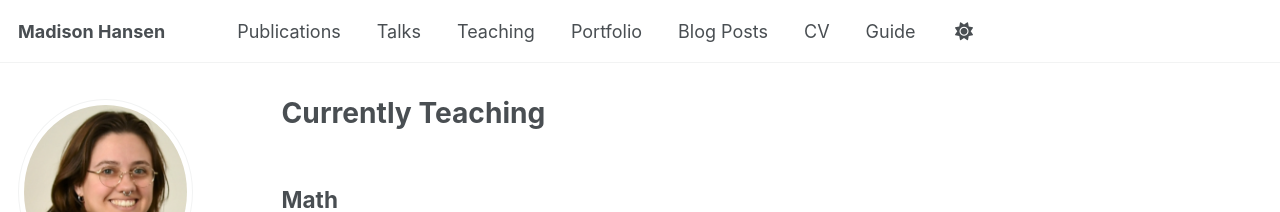
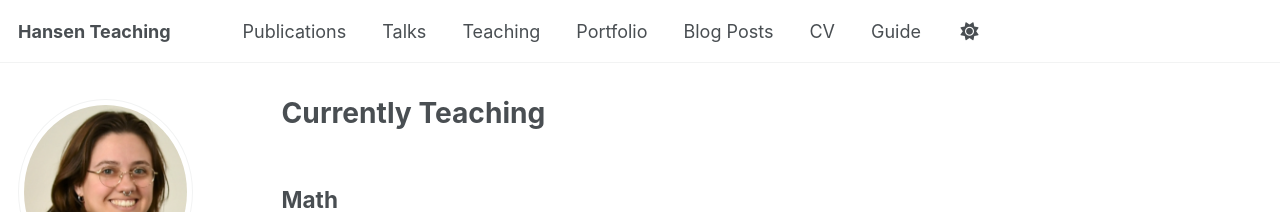
Before and after one commit to hansen-teaching/hansen-teaching.github.io, a Jekyll site: the page built from _pages/about.md, in a window 1280 px wide. Shown: the top 212 px of the page. Built offline with Jekyll 4.4.1, drawn with Linux system fonts in a browser that asks for light colours.

Commit message:
Update _config.yml

```diff
--- a/_config.yml
+++ b/_config.yml
@@ -9,7 +9,7 @@
 # Basic Site Settings
 locale                   : "en-US"
 site_theme               : "default"
-title                    : "Madison Hansen"
+title                    : "Hansen Teaching"
 title_separator          : "-"
 name                     : &name "Madison Hansen"
 description              : &description "STEM Teacher"
```
